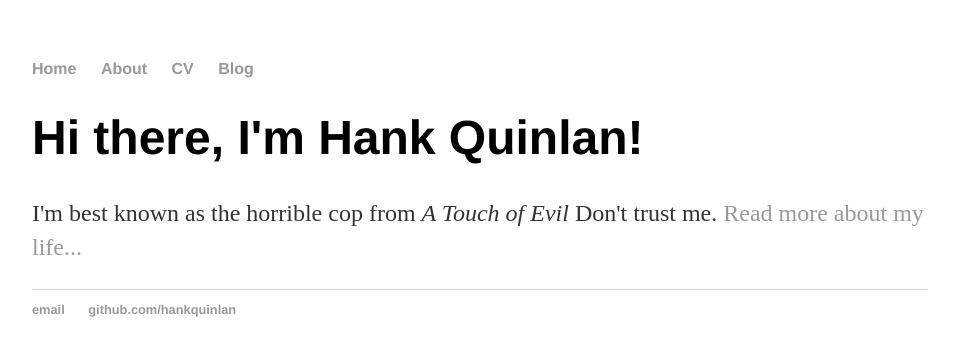
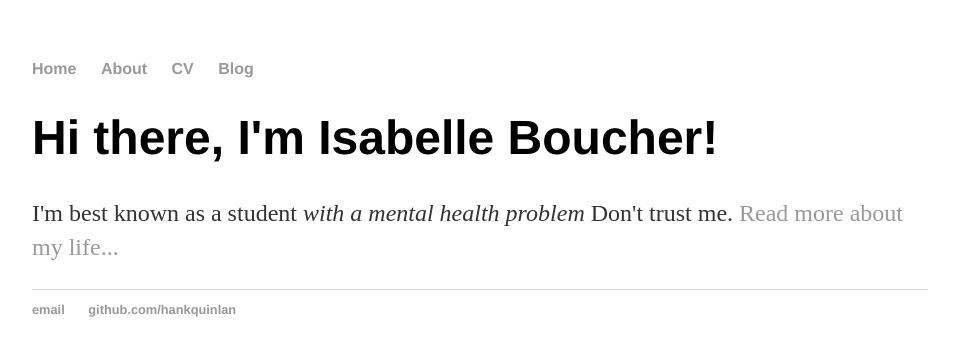
Before and after one commit to isabelleboucher/isabelleboucher.github.io, a Jekyll site: the page built from index.html, in a window 1280 px wide. Shown: the top 356 px of the page, without its empty margins (160-1115 px from the left). Built offline with Jekyll 4.4.1, drawn with Linux system fonts in a browser that asks for light colours.

Commit message:
git commit m- "first local changes"

```diff
--- a/index.html
+++ b/index.html
@@ -3,6 +3,6 @@ layout: default
 title: Hank Quinlan, Horrible Cop
 ---
 <div class="blurb">
-	<h1>Hi there, I'm Hank Quinlan!</h1>
-	<p>I'm best known as the horrible cop from <em>A Touch of Evil</em> Don't trust me. <a href="/about">Read more about my life...</a></p>
+	<h1>Hi there, I'm Isabelle Boucher!</h1>
+	<p>I'm best known as a student <em>with a mental health problem</em> Don't trust me. <a href="/about">Read more about my life...</a></p>
 </div><!-- /.blurb -->
```
Also changed, not shown: 1 other file.
